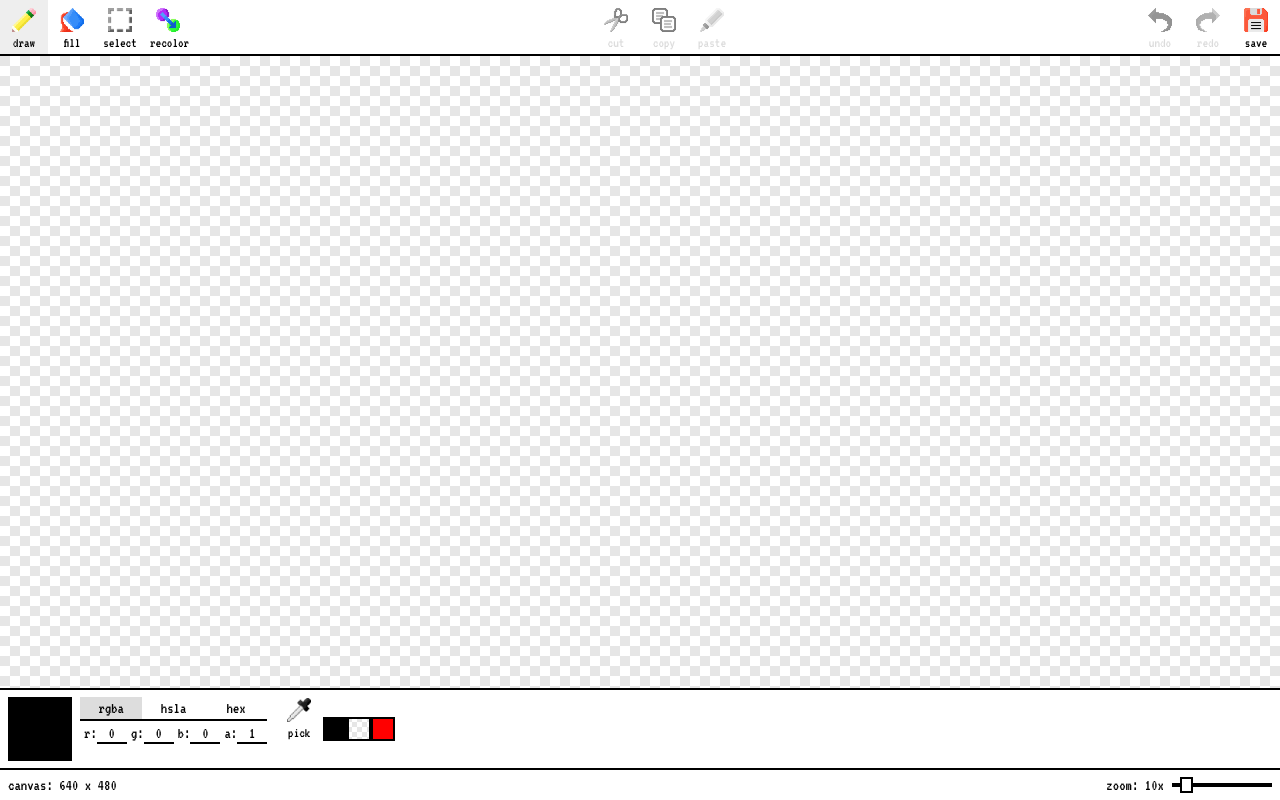
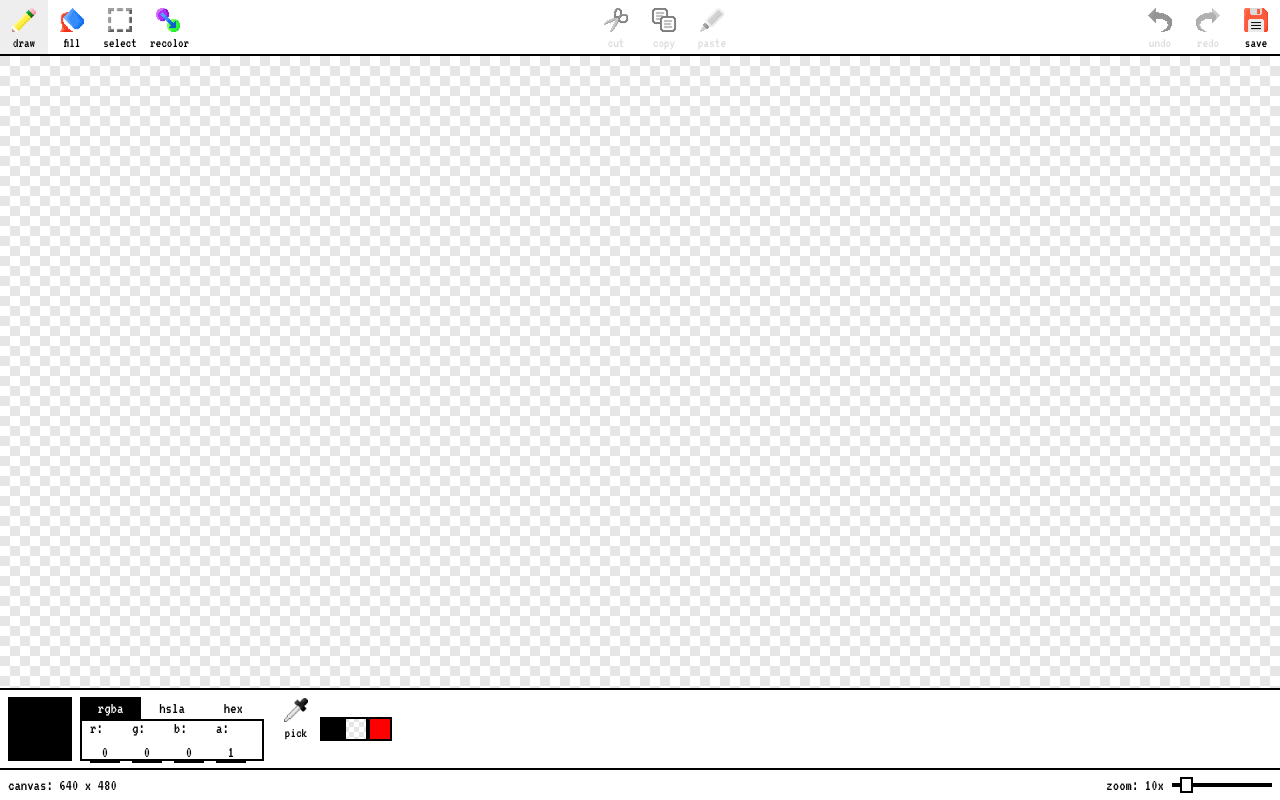
Before and after one commit to reid47/redraw, a React (Create React App) app: page / in a window 1280 px wide. Built offline with nearby package versions, Linux system fonts and the light colour scheme.

Commit message:
More work on color editor

```diff
--- a/src/components/App.js
+++ b/src/components/App.js
@@ -8,7 +8,7 @@ import { pushUndo, doUndo, doRedo, canUndo, canRedo } from '../history';
 import { setClipboardData, getClipboardData } from '../clipboard';
 import { toSVG } from '../canvas-helpers';
 import { saveCanvasData, loadCanvasData } from '../storage';
-import { fromRGBA } from '../rgba';
+import { toRGBAString } from '../rgba';
 import * as tools from '../tools';
 const noop = () => null;
 
@@ -18,7 +18,7 @@ export class App extends React.Component {
 
     this.state = {
       mode: 'draw',
-      currentColor: { r: 0, g: 0, b: 0, a: 1 },
+      currentColor: { r: 0, g: 0, b: 0, a: 1, hex: '000000' },
       colorPalette: [
         { r: 0, g: 0, b: 0, a: 1 },
         { r: 0, g: 0, b: 0, a: 0 },
@@ -62,7 +62,7 @@ export class App extends React.Component {
   }
 
   changeCurrentColor = newColor => {
-    this.ctx.fillStyle = fromRGBA(newColor);
+    this.ctx.fillStyle = toRGBAString(newColor);
     this.setState({ currentColor: newColor });
   }
 
--- a/src/components/ColorBar.js
+++ b/src/components/ColorBar.js
@@ -1,6 +1,6 @@
 import React from 'react';
 import { ToolButton } from './ToolButton';
-import { fromRGBA } from '../rgba';
+import { toRGBAString, fromHex } from '../rgba';
 import { t } from '../translations';
 
 export class ColorBar extends React.Component {
@@ -24,7 +24,7 @@ export class ColorBar extends React.Component {
     return <div className="ColorBar">
       <div className="ColorBar-current-color-bg">
         <div className="ColorBar-current-color"
-          style={{ backgroundColor: fromRGBA(currentColor) }} />
+          style={{ backgroundColor: toRGBAString(currentColor) }} />
       </div>
 
       <div className="ColorBar-color-editor">
@@ -57,6 +57,7 @@ export class ColorBar extends React.Component {
           </label>
         </div>
 
+        {this.state.colorMode === 'rgba' && <div className="ColorBar-color-inputs">
           <div>
             <label htmlFor="ColorBar-color-editor-r">r:</label>
             <input id="ColorBar-color-editor-r"
@@ -105,6 +106,33 @@ export class ColorBar extends React.Component {
                 a: evt.target.valueAsNumber
               })}/>
           </div>
+        </div>}
+
+        {this.state.colorMode === 'hex' && <div className="ColorBar-color-inputs">
+          <div>
+            <label htmlFor="ColorBar-color-editor-hex">#</label>
+            <input id="ColorBar-color-editor-hex"
+              type="text"
+              maxLength="6"
+              value={currentColor.hex}
+              onChange={evt => changeCurrentColor(fromHex({
+                hex: evt.target.value,
+                a: currentColor.a
+              }))}/>
+          </div>
+          <div>
+            <label htmlFor="ColorBar-color-editor-a">a:</label>
+            <input id="ColorBar-color-editor-a"
+              type="number" min="0" max="255"
+              value={currentColor.a}
+              onChange={evt => changeCurrentColor({
+                r: currentColor.r,
+                g: currentColor.g,
+                b: currentColor.b,
+                a: evt.target.valueAsNumber
+              })}/>
+          </div>
+        </div>}
       </div>
 
       <ToolButton
@@ -120,7 +148,7 @@ export class ColorBar extends React.Component {
           className="ColorBar-color-button-bg">
           <button type="button"
             className="ColorBar-color-button"
-            style={{ backgroundColor: fromRGBA(color) }}
+            style={{ backgroundColor: toRGBAString(color) }}
             onClick={() => changeCurrentColor(color)} />
         </div>
       })}
--- a/src/rgba.js
+++ b/src/rgba.js
@@ -33,5 +33,19 @@ export const toRGBA = colorString => {
  * Given an object representation of a color (e.g.
  * {r: 1, g: 1, b: 1, a: 1}), convert it into a string.
  */
-export const fromRGBA = ({r, g, b, a}) =>
+export const toRGBAString = ({r, g, b, a}) =>
   `rgba(${r}, ${g}, ${b}, ${a})`;
+
+export const fromHex = ({hex, a}) => {
+  const r = parseInt(hex.substring(0, 2), 16);
+  const g = parseInt(hex.substring(2, 4), 16);
+  const b = parseInt(hex.substring(4, 6), 16);
+
+  return {
+    hex,
+    r: isNaN(r) ? 0 : r,
+    g: isNaN(g) ? 0 : g,
+    b: isNaN(b) ? 0 : b,
+    a
+  }
+};
--- a/src/stylesheets/_ColorBar.scss
+++ b/src/stylesheets/_ColorBar.scss
@@ -40,10 +40,14 @@
   border: 2px solid black;
 }
 
-.ColorBar-color-editor {
-  padding-left: $unit;
-  padding-right: $unit;
-  height: $unit * 8;
+.ColorBar-color-inputs {
+  border-left: 2px solid black;
+  border-right: 2px solid black;
+  border-bottom: 2px solid black;
+  padding: $unit;
+  height: $unit * 5;
+  display: flex;
+  align-items: center;
 
   div {
     display: inline-block;
@@ -52,6 +56,13 @@
       margin-left: $unit / 2;
     }
   }
+}
+
+.ColorBar-color-editor {
+  padding-left: $unit;
+  padding-right: $unit;
+  height: $unit * 8;
+  width: $unit * 25;
 
   input {
     background: transparent;
@@ -60,6 +71,7 @@
     font-size: inherit;
     font-family: inherit;
     text-align: center;
+    max-width: $unit * 14.5;
 
     &::-webkit-outer-spin-button,
     &::-webkit-inner-spin-button {
@@ -79,7 +91,9 @@
     position: absolute;
 
     &:checked + label {
-      background-color: #ddd;
+      // background-color: #ddd;
+      background-color: black;
+      color: white;
     }
 
     &:focus + label {
```
Lines whose indentation alone changed are shown as unchanged.
